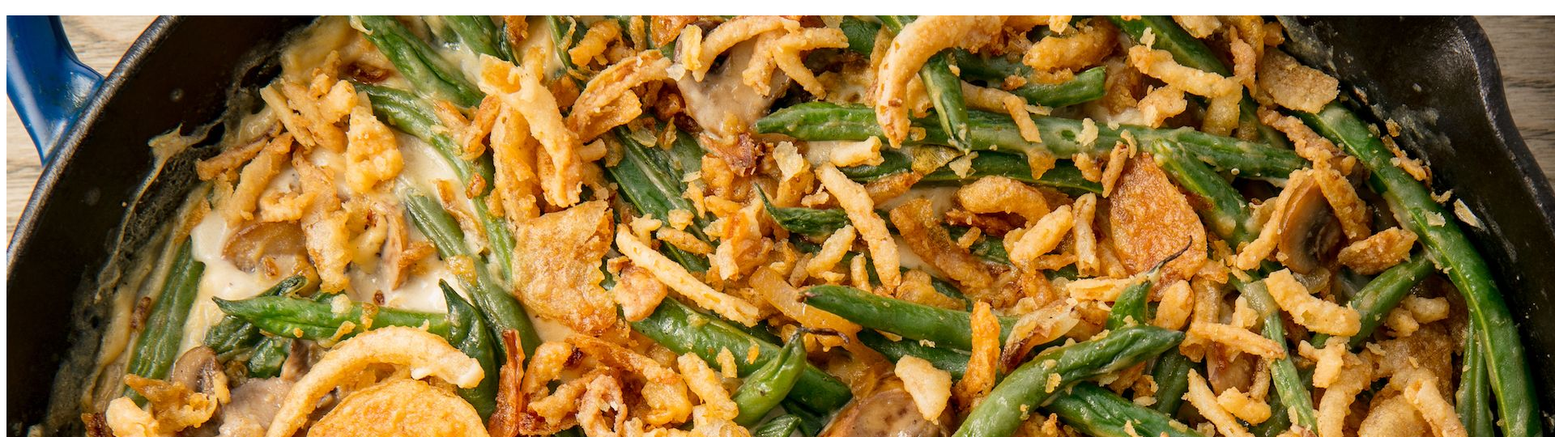
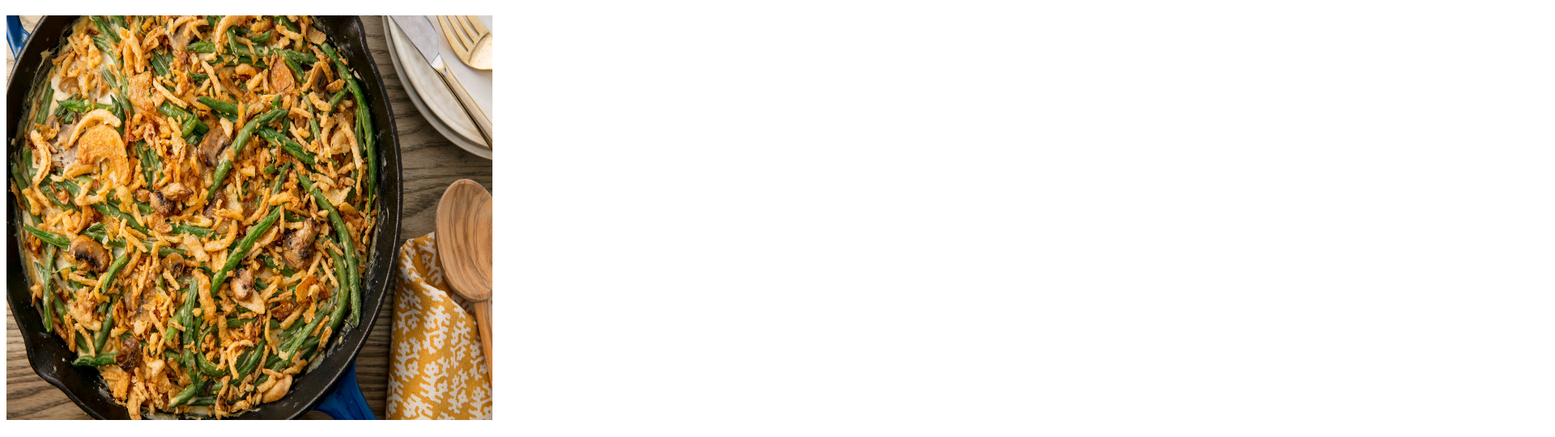
Before and after one commit to Tostiloco/odin-recipes, a plain HTML site: page recipes/gbcasserole.html in a window 1280 px wide. Shown: the part 61-601 px from the top of the page at 81% size, 1920 px wide, since content can reach past the window. Drawn offline with Linux system fonts and the light colour scheme.

Commit message:
Added breaks and modified size of picture

```diff
--- a/recipes/gbcasserole.html
+++ b/recipes/gbcasserole.html
@@ -7,7 +7,9 @@
 <body>
     <h1>Green Bean Casserole</h1>
 
-    <img src="recipe-images/gbcasserole.jpeg">
+    <img src="recipe-images/gbcasserole.jpeg"
+    width="600"
+    height="500">
 
     <h2>Description</h2>
         <p>
@@ -29,7 +31,9 @@
     <h2>Steps</h2>
         <ol>
             <li>Heat the oven to 350°F.  Stir the soup, milk, soy sauce, beans and 2/3 cup onions in a 1 1/2-quart casserole.  Season the mixture with salt and pepper.</li>
+            <br>
             <li>Bake for 25 minutes or until hot.  Stir the bean mixture.  Sprinkle with the remaining 2/3 cup onions.</li>
+            <br>
             <li>Bake for another 5 minutes or until the onions are golden brown.</li>
         </ol>
 
```
Also changed, not shown: recipes/lasagna.html (+14 -1 lines).
